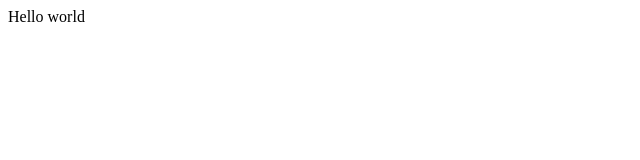
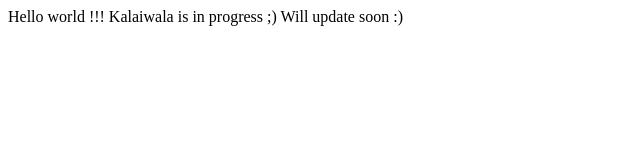
Before and after one commit to kalaiwala/kalaiwala.github.io, a plain HTML site: page index.html in a window 1280 px wide. Shown: the whole page, without its empty margins (0-640 px from the left). Drawn offline with Linux system fonts and the light colour scheme.

Commit message:
Update index.html

```diff
--- a/index.html
+++ b/index.html
@@ -1,7 +1,8 @@
 
 <html>
-<header><title>This is title</title></header>
+<header><title>KALAIWALA</title></header>
 <body>
-Hello world
+Hello world !!! Kalaiwala is in progress ;)
+ Will update soon :)
 </body>
 </html>
```
